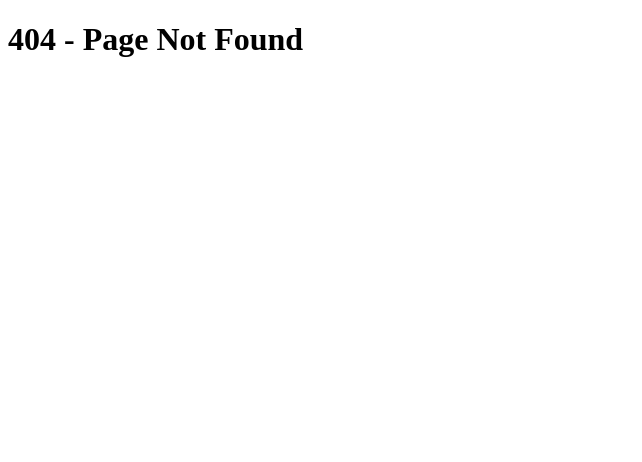
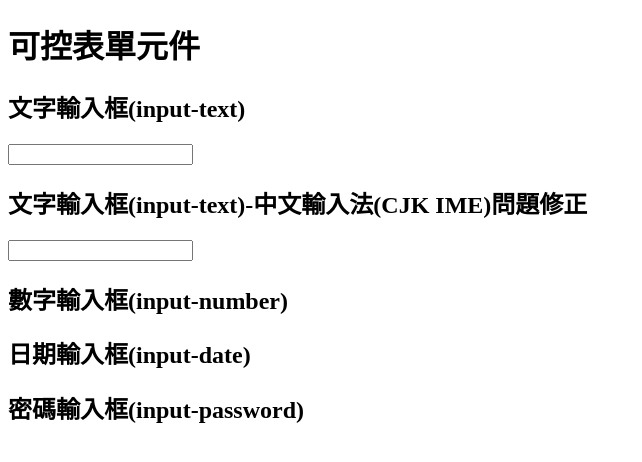
Before and after one commit to FrostAce52/next-base-main, a Next.js app: page /cs-1016/controlled-form in a window 1280 px wide. Before the commit this address had no page. Shown: the top 462 px of the page, without its empty margins (0-642 px from the left). Built offline with nearby package versions, Linux system fonts and the light colour scheme.

Commit message:
controlled-form 01 fixing ime issue (拼音文字)

```diff
--- /dev/null
+++ b/components/controlled-form/input-ime.js
@@ -0,0 +1,43 @@
+import { useRef, useState, forwardRef } from 'react'
+
+function InputIME(props, ref) {
+  const { onChange, value, ...otherProps } = props
+
+  // log if on composition
+  const onComposition = useRef(false)
+  // temp input
+  const [inputValue, setInputValue] = useState('')
+
+  const _onChange = (event) => {
+    setInputValue(event.target.value)
+
+    // IME method start
+    if (event.type === 'compositionstart') {
+      onComposition.current = true
+      return
+    }
+
+    // IME method end
+    if (event.type === 'compositionend') {
+      onComposition.current = false
+    }
+
+    // handle parent onChange
+    if (!onComposition.current) {
+      onChange(event)
+    }
+  }
+
+  return (
+    <input
+      {...otherProps}
+      ref={ref}
+      value={inputValue}
+      onChange={_onChange}
+      onCompositionEnd={_onChange}
+      onCompositionStart={_onChange}
+    />
+  )
+}
+
+export default forwardRef(InputIME)
--- /dev/null
+++ b/components/controlled-form/my-input-text.js
@@ -0,0 +1,34 @@
+import React, { useState, useEffect } from 'react'
+import InputIME from './input-ime'
+
+export default function MyInputText(props) {
+  const [text, setText] = useState('')
+
+  return (
+    <>
+      <h2>文字輸入框(input-text)</h2>
+      <input
+        type="text"
+        // 文字輸入框上呈現的是目前text狀態的值
+        value={text}
+        // 文字輸入框使用者有輸入時，設定到狀態中
+        onChange={(e) => {
+          setText(e.target.value)
+        }}
+      />
+      <h2>文字輸入框(input-text)-中文輸入法(CJK IME)問題修正</h2>
+      <InputIME
+        type="text"
+        // 文字輸入框上呈現的是目前text狀態的值
+        value={text}
+        // 文字輸入框使用者有輸入時，設定到狀態中
+        onChange={(e) => {
+          setText(e.target.value)
+        }}
+      />
+      <h2>數字輸入框(input-number)</h2>
+      <h2>日期輸入框(input-date)</h2>
+      <h2>密碼輸入框(input-password)</h2>
+    </>
+  )
+}
--- a/package.json
+++ b/package.json
@@ -24,6 +24,7 @@
     "validator": "^13.12.0"
   },
   "devDependencies": {
+    "@types/react": "^18.3.11",
     "eslint": "^8",
     "eslint-config-next": "^14.1.4",
     "eslint-config-prettier": "^8.8.0",
--- /dev/null
+++ b/pages/cs-1016/controlled-form.js
@@ -0,0 +1,11 @@
+import React, { useState, useEffect } from 'react'
+import MyInputText from '@/components/controlled-form/my-input-text'
+
+export default function ControlledForm() {
+  return (
+    <>
+      <h1>可控表單元件</h1>
+      <MyInputText />
+    </>
+  )
+}
```
